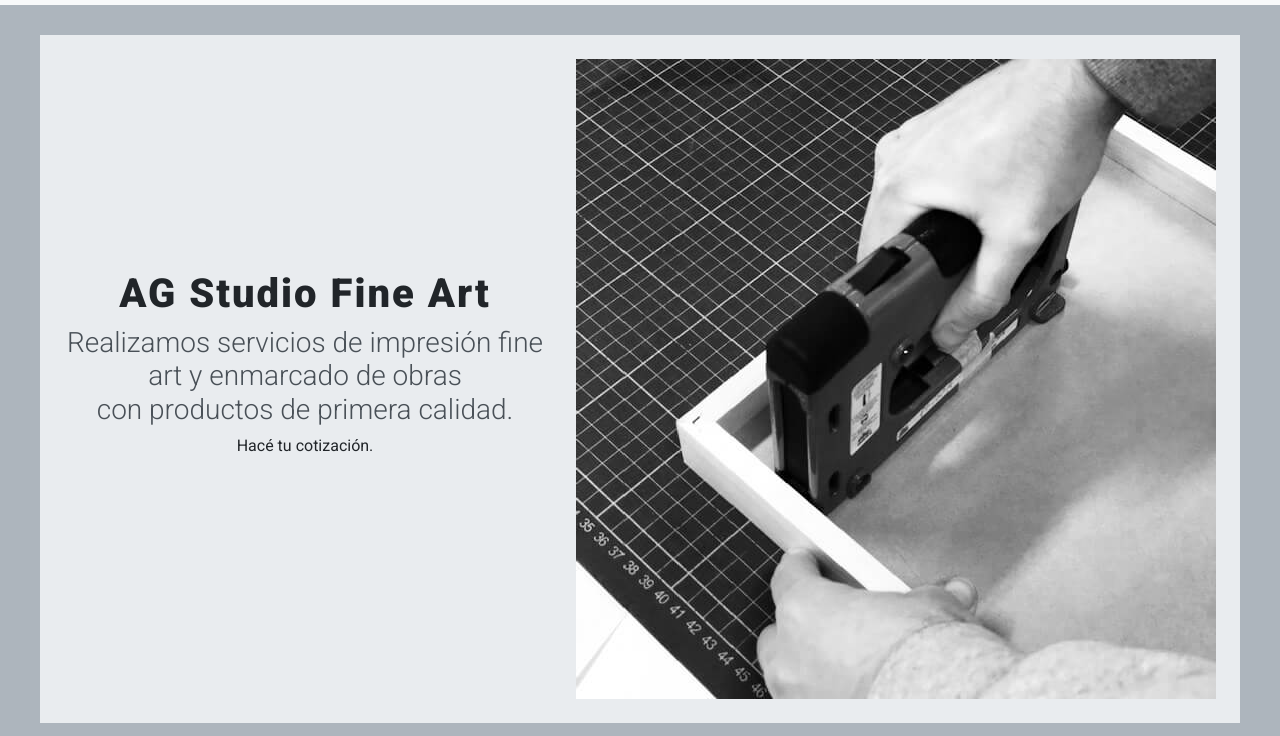
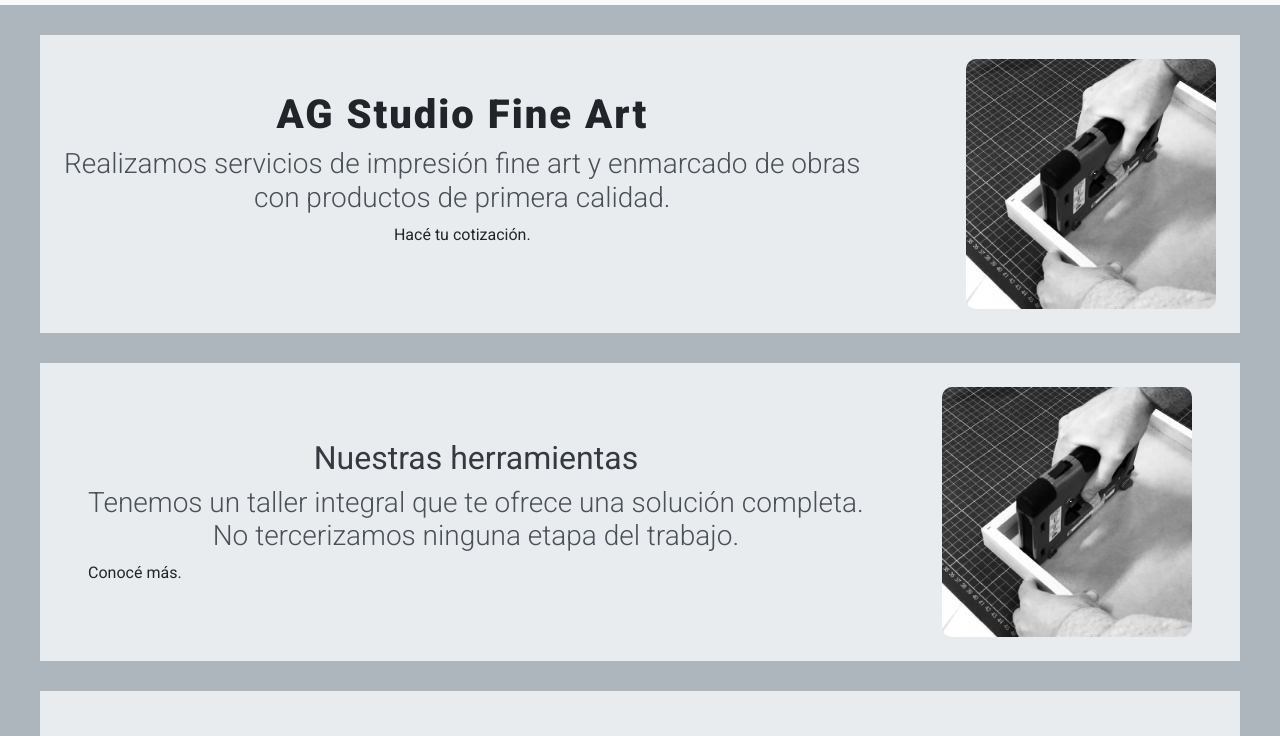
Before and after one commit to solbotana/proyecto_final, a website: page index.html in a window 1280 px wide. Shown: the part 56-792 px from the top of the page. Drawn offline with nearby package versions, Linux system fonts and the light colour scheme.

Commit message:
nuevos cambios para arreglar el problema del main index

```diff
--- a/scss/_main.scss
+++ b/scss/_main.scss
@@ -1,11 +1,11 @@
 /* Index Main */
 .main {
   margin: 0 auto;
+  border-top: #adb5bd solid 30px;
   max-width: 1200px;
   background-color:  #e9ecef;
   padding: 24px;
-    border-top: #adb5bd solid 30px;
-
+  display: grid;
 
   .mainImage{
     border-radius: 10px;
@@ -14,6 +14,60 @@
 
   .mainImage:hover{
   filter: opacity(.5);
+  }
+
+  grid-template-columns: repeat(2 1fr);
+    grid-template-rows: repeat(2, 1fr);
+    grid-template-areas: "main__textWrapper main__image"
+                         "main__textWrapper main__image";
+
+    .main__textWrapper{
+    grid-column: main__textWrapper;
+    grid-row: main__textWrapper;
+    justify-self: center;
+    align-self: center;
+    }
+
+    .main__image{
+    grid-column: main__image;
+    grid-row: main__image;
+    justify-self: center;
+    align-self: center;
+    }
+
+    @media only screen and (min-width: 320px)
+    {
+        .main{
+            display: grid;
+            grid-template-columns: repeat(1, 1fr);
+            grid-template-rows: repeat(2, 1fr);
+            grid-template-areas: "main__image"
+                                 "main__textWrapper";
+            }
+
+          .main__image{
+              justify-self: center;
+              align-self: center;
+            }
+
+          .main__textWrapper{
+              justify-self: center;
+              align-self: center;
+              margin-bottom: 0;
+              margin-right: 30px;
+            }
+    }
+
+    @media (min-width: 768px) {
+            .main {
+              display: flex;
+              justify-content: space-between;
+              align-items: center;
+            }
+
+            .main__textWrapper {
+              margin-bottom: 0;
+              margin-right: 30px;
             }
 
       h1{
@@ -33,3 +87,4 @@
         text-align: $linkhover-align;
       }
   }
+}
```
Also changed, not shown: css/main.css. Lines whose indentation alone changed are shown as unchanged.
